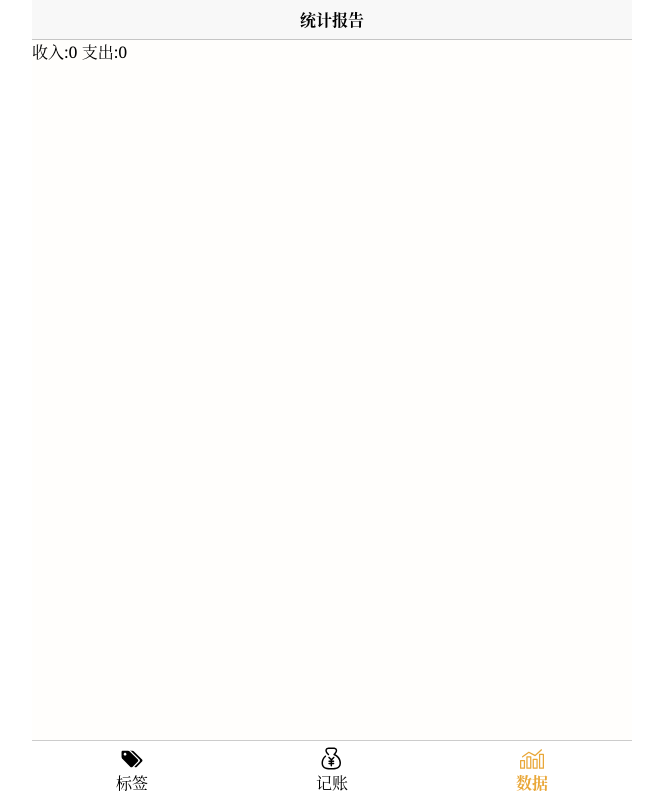
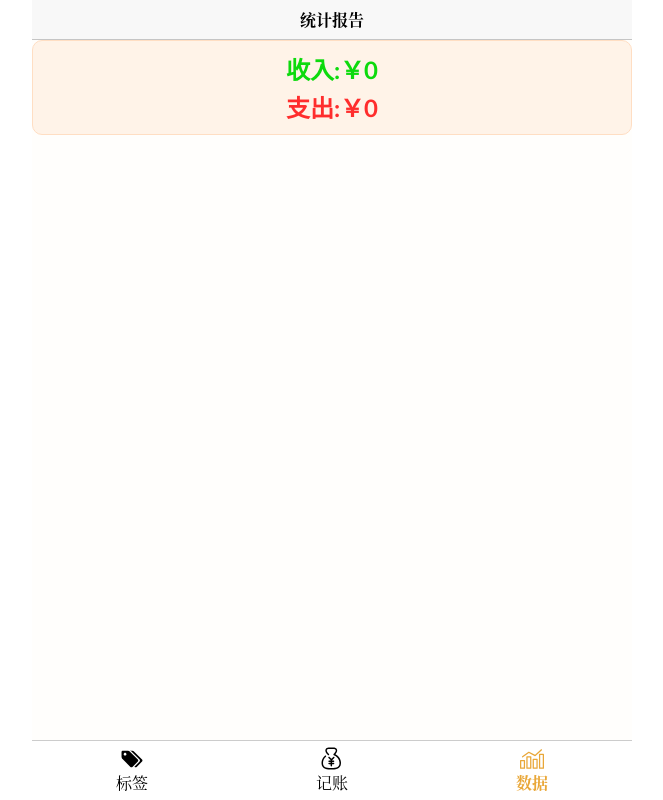
Before and after one commit to KarnoLf/tally-book-1, a Vue app: page /statistics in a window 1280 px wide. Shown: the whole page, without its empty margins (308-971 px from the left). Built offline with nearby package versions, Linux system fonts and the light colour scheme.

Commit message:
初步完成总收入支出显示的样式

```diff
--- a/src/views/Statistics.vue
+++ b/src/views/Statistics.vue
@@ -3,7 +3,10 @@
     <div class="headline">
       <span>统计报告</span>
     </div>
-    <div>收入:{{totalIncoming}} 支出:{{totalPay}}</div>
+    <div class="total">
+      <span id="incoming">收入:￥{{totalIncoming}}</span>
+      <span id="pay">支出:￥{{totalPay}}</span>
+    </div>
     <ul>
       <li v-for="data in totalData" :key="data.createdAt">
         <span id="labelName" v-for="(labelName,index) in data.labels" :key="index">{{labelName.name}}</span>
@@ -42,9 +45,7 @@ export default {
         }
         return arr
       })
-      console.log(arr);
       arr.map(item => totalPay += parseInt(item.amount))
-      console.log(totalPay);
      return totalPay
     },
     totalIncoming(){
@@ -56,9 +57,7 @@ export default {
         }
         return arr
       })
-      console.log(arr);
       arr.map(item => totalPay += parseInt(item.amount))
-      console.log(totalPay);
      return totalPay
     }
   },
@@ -93,9 +92,10 @@ ul{
   li{
     margin: 10px;
     min-height: 40px;
-    border-bottom: 1px solid #c5c5c5;
+    // border-bottom: 1px solid #c5c5c5;
     position:relative;
     clear: both;
+    background: #fffcf8;
     #labelName{
       margin: 5px;
       font-size: 1.1em;
@@ -120,6 +120,27 @@ ul{
     }
   }
 }
+.total{
+  padding: 10px;
+  text-align: center;
+  border: 1px double #ffdec3;
+  border-radius: 10px;
+  background: #fff3e8;
+  span{
+    font-weight: bold;
+    font-size: 1.5em;
+    overflow: auto;
+    display: block;
+    font-family: "Gill Sans", sans-serif;
+  }
+  #incoming{
+    color: rgb(13, 218, 13);
+  }
+  #pay{
+    color: rgb(255, 45, 45);
+    margin-top: 3px;
+  }
+}
 .red{
   color:red;
   font-weight: bold;
```
